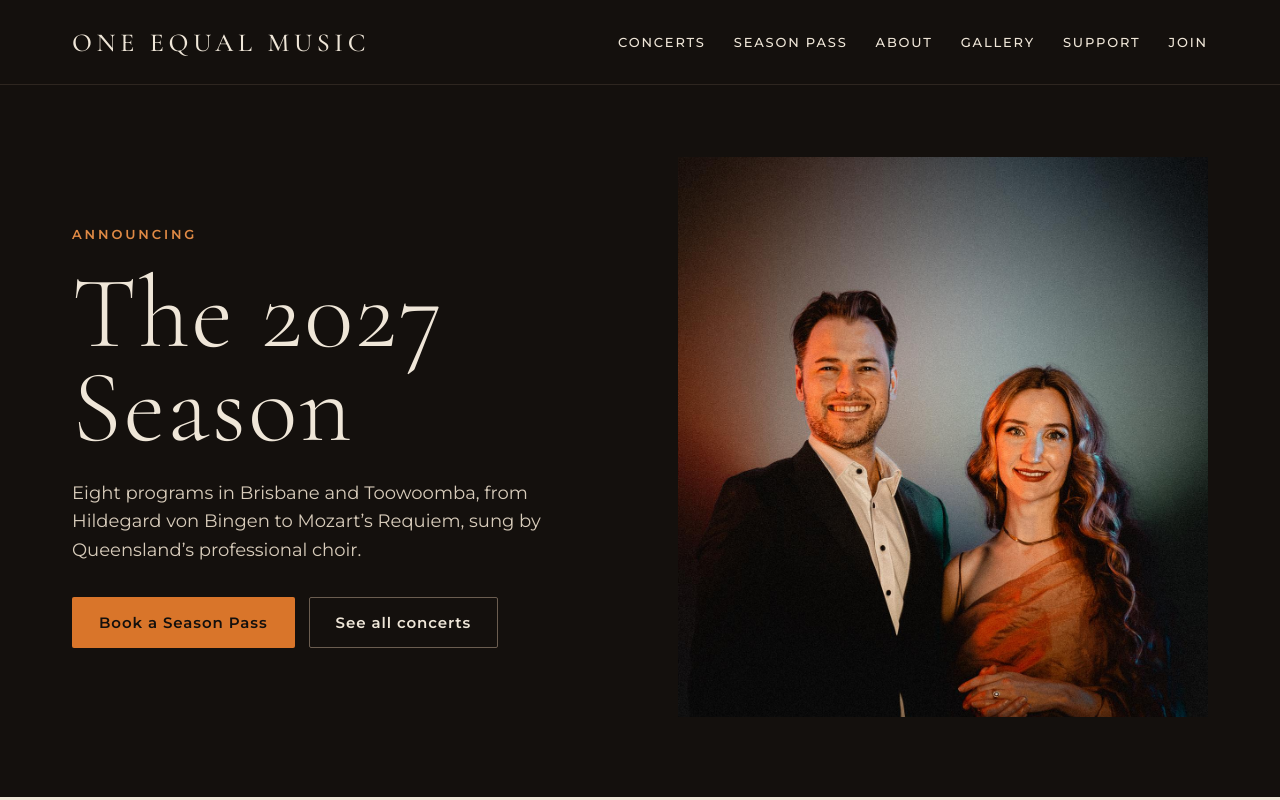
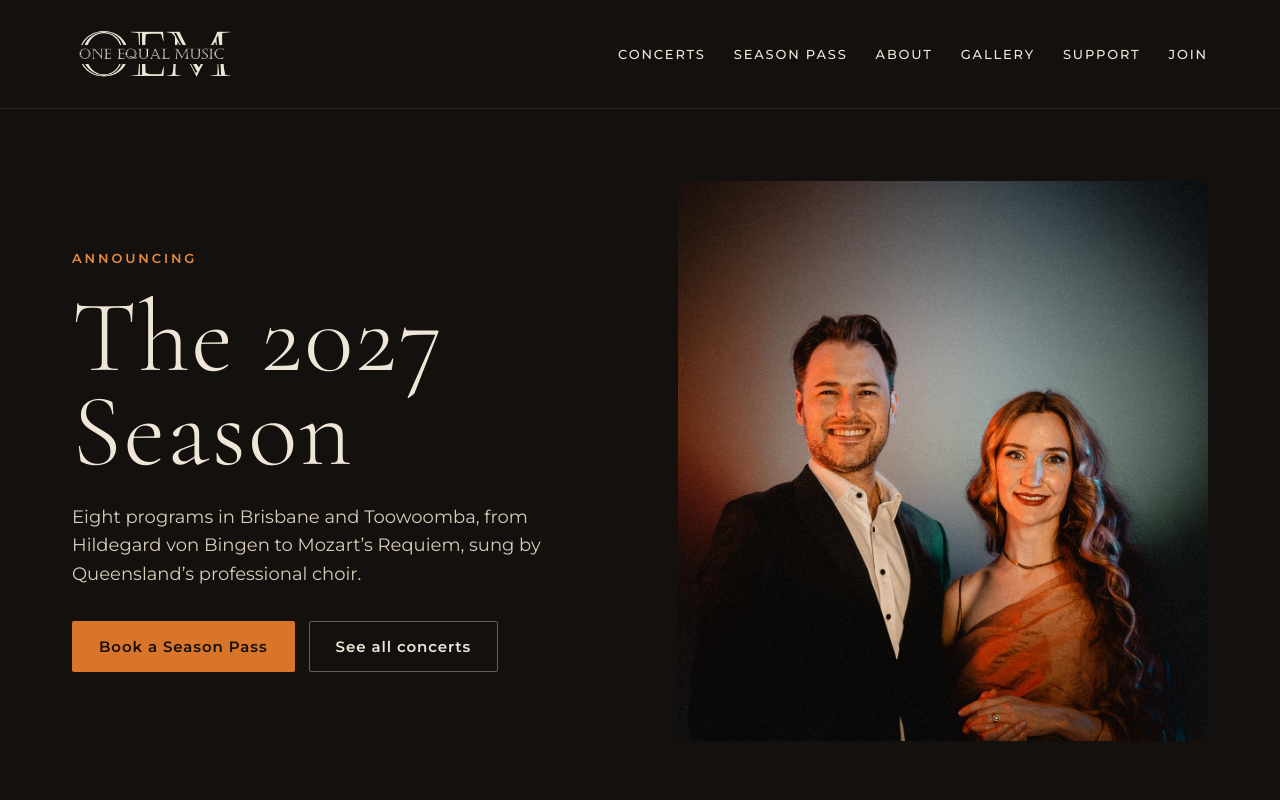
Before and after one commit to TomHolownia/oneequalmusic-website, an Astro site: page / in a window 1280 px wide. Shown: the top 800 px of the page. Built offline with nearby package versions, Linux system fonts and the light colour scheme; Astro itself is replaced by a stand-in of ours.

Commit message:
Use official OEM logo in header, footer and favicon
Co-authored-by: Cursor <cursoragent@cursor.com>

```diff
--- a/src/layouts/Base.astro
+++ b/src/layouts/Base.astro
@@ -11,7 +11,9 @@ const pageTitle = home ? `${site.name} – ${title}` : `${title} – ${site.name
 <head>
   <meta charset="utf-8" />
   <meta name="viewport" content="width=device-width, initial-scale=1" />
-  <link rel="icon" type="image/svg+xml" href={href('/favicon.svg')} />
+  <link rel="icon" href={href('/favicon.ico')} sizes="48x48" />
+  <link rel="icon" type="image/png" href={href('/favicon-32.png')} sizes="32x32" />
+  <link rel="apple-touch-icon" href={href('/apple-touch-icon.png')} />
   <title>{pageTitle}</title>
   <meta name="description" content={description || site.description} />
   <meta property="og:title" content={pageTitle} />
@@ -24,7 +26,7 @@ const pageTitle = home ? `${site.name} – ${title}` : `${title} – ${site.name
 <body>
   <header class="site-header">
     <div class="wrap bar">
-      <a class="brand" href={href('/')}>ONE EQUAL MUSIC</a>
+      <a class="brand" href={href('/')}><img class="logo" src={href('/logo.png')} alt="One Equal Music" width="580" height="220" /></a>
       <nav aria-label="Main">
         {site.nav.map((n) => <a href={href(n.url)}>{n.label}</a>)}
       </nav>
@@ -34,7 +36,7 @@ const pageTitle = home ? `${site.name} – ${title}` : `${title} – ${site.name
   <footer class="site-footer">
     <div class="wrap cols">
       <div class="col">
-        <p class="brand small">ONE EQUAL MUSIC</p>
+        <img class="logo small" src={href('/logo.png')} alt="One Equal Music" width="580" height="220" loading="lazy" />
         <a href={`mailto:${site.email}`}>{site.email}</a>
         <p>{site.social.map((s, i) => <>{i > 0 && '  ·  '}<a href={s.url} target="_blank" rel="noopener">{s.label}</a></>)}</p>
       </div>
@@ -51,12 +53,13 @@ const pageTitle = home ? `${site.name} – ${title}` : `${title} – ${site.name
 <style>
   .site-header { border-bottom: 1px solid var(--line-soft); }
   .bar { padding-top: 22px; padding-bottom: 22px; display: flex; flex-wrap: wrap; align-items: center; justify-content: space-between; gap: 8px 32px; }
-  .brand { text-decoration: none; color: var(--cream); font-family: var(--serif); font-size: 26px; font-weight: 500; letter-spacing: 0.18em; margin: 0; }
-  .brand.small { font-size: 22px; letter-spacing: 0.16em; }
+  .brand { display: block; line-height: 0; }
+  .logo { display: block; height: 64px; width: auto; }
+  .logo.small { height: 56px; margin-bottom: 8px; }
   nav[aria-label='Main'] { display: flex; flex-wrap: wrap; gap: 0 28px; font-size: 13px; font-weight: 500; letter-spacing: 0.14em; text-transform: uppercase; }
   nav[aria-label='Main'] a { color: var(--cream); text-decoration: none; padding: 12px 0; }
   nav[aria-label='Main'] a:hover { color: var(--accent-text); }
-  @media (max-width: 600px) { nav[aria-label='Main'] { gap: 0 18px; font-size: 12px; } .brand { font-size: 22px; } }
+  @media (max-width: 600px) { nav[aria-label='Main'] { gap: 0 18px; font-size: 12px; } .logo { height: 52px; } }
   .site-footer { border-top: 1px solid var(--line-soft); }
   .cols { padding-top: 48px; padding-bottom: 56px; display: flex; flex-wrap: wrap; justify-content: space-between; gap: 32px 48px; font-size: 14px; line-height: 1.7; color: var(--muted); }
   .col { flex: 1 1 260px; display: flex; flex-direction: column; gap: 6px; }
```
Also changed, not shown: public/apple-touch-icon.png (added), public/favicon-32.png (added), public/favicon.ico (added), public/favicon.svg (deleted), public/logo.png (added).
